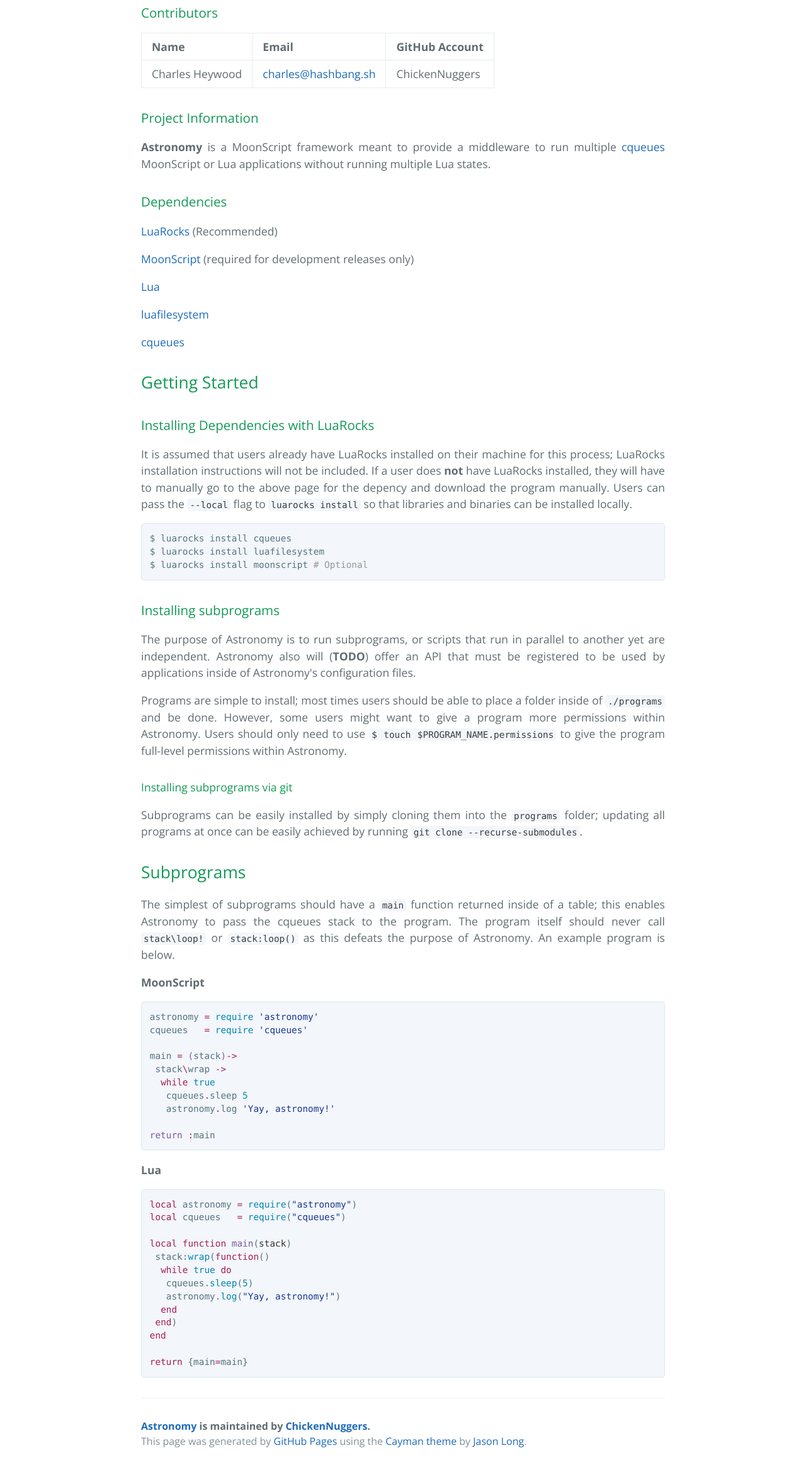
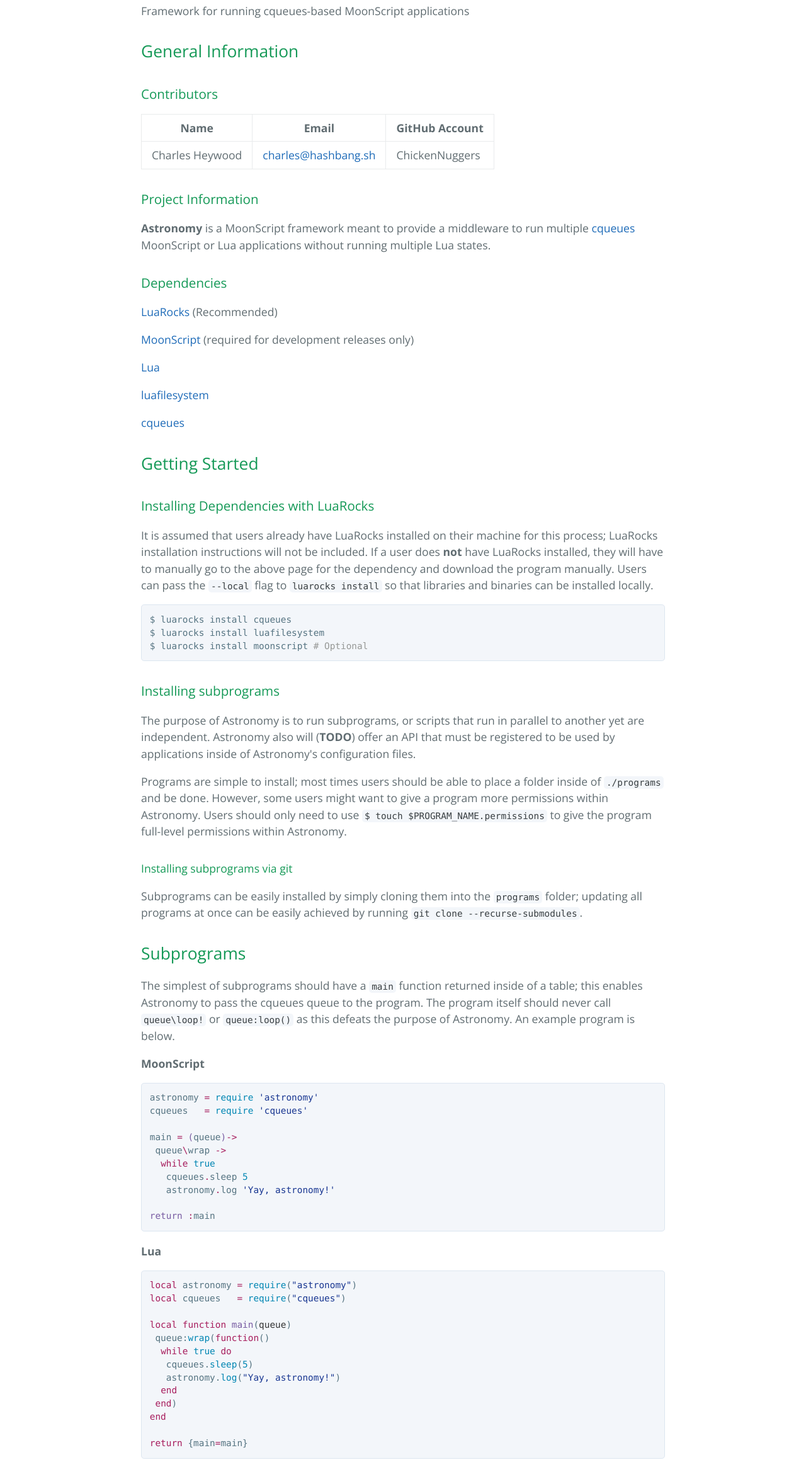
Before and after one commit to RyanSquared/Astronomy, a plain HTML site: page index.html in a window 1280 px wide. Shown: the part 481-2800 px from the top of the page at 63% size. Drawn offline with nearby package versions, Linux system fonts and the light colour scheme.

```diff
--- a/index.html
+++ b/index.html
@@ -19,7 +19,12 @@
     </section>
 
     <section class="main-content">
-      <h2>
+      <h1>
+<a id="astronomy" class="anchor" href="#astronomy" aria-hidden="true"><span class="octicon octicon-link"></span></a>Astronomy</h1>
+
+<p>Framework for running cqueues-based MoonScript applications</p>
+
+<h2>
 <a id="general-information" class="anchor" href="#general-information" aria-hidden="true"><span class="octicon octicon-link"></span></a>General Information</h2>
 
 <h3>
@@ -72,7 +77,7 @@ applications without running multiple Lua states.</p>
 <p>It is assumed that users already have LuaRocks installed on their machine for
 this process; LuaRocks installation instructions will not be included. If a user
 does <strong>not</strong> have LuaRocks installed, they will have to manually go to the above
-page for the depency and download the program manually. Users can pass the
+page for the dependency and download the program manually. Users can pass the
 <code>--local</code> flag to <code>luarocks install</code> so that libraries and binaries can be
 installed locally.</p>
 
@@ -105,8 +110,8 @@ clone --recurse-submodules</code>.</p>
 <a id="subprograms" class="anchor" href="#subprograms" aria-hidden="true"><span class="octicon octicon-link"></span></a>Subprograms</h2>
 
 <p>The simplest of subprograms should have a <code>main</code> function returned inside of
-a table; this enables Astronomy to pass the cqueues stack to the program. The
-program itself should never call <code>stack\loop!</code> or <code>stack:loop()</code> as this
+a table; this enables Astronomy to pass the cqueues queue to the program. The
+program itself should never call <code>queue\loop!</code> or <code>queue:loop()</code> as this
 defeats the purpose of Astronomy. An example program is below.</p>
 
 <p><strong>MoonScript</strong></p>
@@ -114,8 +119,8 @@ defeats the purpose of Astronomy. An example program is below.</p>
 <div class="highlight highlight-source-moonscript"><pre>astronomy <span class="pl-k">=</span> <span class="pl-c1">require</span> <span class="pl-s"><span class="pl-pds">'</span>astronomy<span class="pl-pds">'</span></span>
 cqueues   <span class="pl-k">=</span> <span class="pl-c1">require</span> <span class="pl-s"><span class="pl-pds">'</span>cqueues<span class="pl-pds">'</span></span>
 
-main <span class="pl-k">=</span> <span class="pl-en">(</span>stack<span class="pl-en">)</span><span class="pl-k">-&gt;</span>
- stack<span class="pl-k">\</span>wrap <span class="pl-k">-&gt;</span>
+main <span class="pl-k">=</span> <span class="pl-en">(</span>queue<span class="pl-en">)</span><span class="pl-k">-&gt;</span>
+ queue<span class="pl-k">\</span>wrap <span class="pl-k">-&gt;</span>
   <span class="pl-k">while</span> <span class="pl-c1">true</span>
    cqueues<span class="pl-k">.</span>sleep <span class="pl-c1">5</span>
    astronomy<span class="pl-k">.</span>log <span class="pl-s"><span class="pl-pds">'</span>Yay, astronomy!<span class="pl-pds">'</span></span>
@@ -127,8 +132,8 @@ main <span class="pl-k">=</span> <span class="pl-en">(</span>stack<span class="p
 <div class="highlight highlight-source-lua"><pre><span class="pl-k">local</span> astronomy <span class="pl-k">=</span> <span class="pl-c1">require</span>(<span class="pl-s"><span class="pl-pds">"</span>astronomy<span class="pl-pds">"</span></span>)
 <span class="pl-k">local</span> cqueues   <span class="pl-k">=</span> <span class="pl-c1">require</span>(<span class="pl-s"><span class="pl-pds">"</span>cqueues<span class="pl-pds">"</span></span>)
 
-<span class="pl-k">local</span> <span class="pl-k">function</span> <span class="pl-en">main</span>(<span class="pl-smi">stack</span>)
- stack:<span class="pl-c1">wrap</span>(<span class="pl-k">function</span>()
+<span class="pl-k">local</span> <span class="pl-k">function</span> <span class="pl-en">main</span>(<span class="pl-smi">queue</span>)
+ queue:<span class="pl-c1">wrap</span>(<span class="pl-k">function</span>()
   <span class="pl-k">while</span> <span class="pl-c1">true</span> <span class="pl-k">do</span>
    cqueues.<span class="pl-c1">sleep</span>(<span class="pl-c1">5</span>)
    astronomy.<span class="pl-c1">log</span>(<span class="pl-s"><span class="pl-pds">"</span>Yay, astronomy!<span class="pl-pds">"</span></span>)
--- a/stylesheets/stylesheet.css
+++ b/stylesheets/stylesheet.css
@@ -104,9 +104,6 @@ a {
   .project-tagline {
     font-size: 1rem; } }
 
-.main-content {
-  text-align: justify;
-}
 .main-content :first-child {
   margin-top: 0; }
 .main-content img {
```
Also changed, not shown: params.json (+1 -1 lines).
